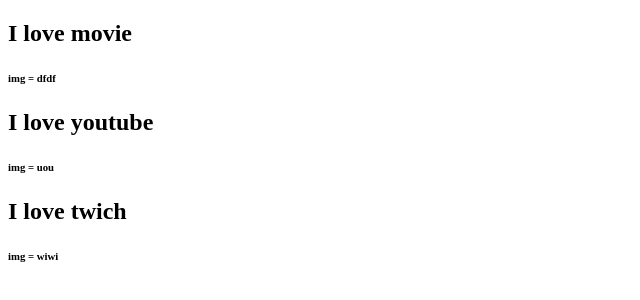
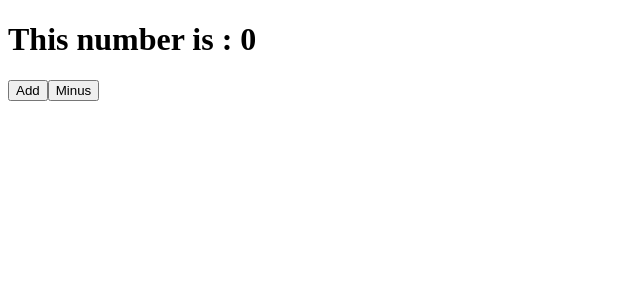
Before and after one commit to 313yang/movie_app, a React (Create React App) app: page / in a window 1280 px wide. Shown: the top 300 px of the page, without its empty margins (0-640 px from the left). Built offline with nearby package versions, Linux system fonts and the light colour scheme.

Commit message:
class component & setState

```diff
--- a/src/App.js
+++ b/src/App.js
@@ -1,42 +1,25 @@
 import PropTypes from "prop-types";
+import React from "react";
 
-function Hobby({ fav, img }) {
-  return (
-    <div>
-      <h2>I love {fav}</h2>
-      <h6>img = {img}</h6>
-    </div>
-  );
-}
-Hobby.propTypes = {
-  fav: PropTypes.string.isRequired,
-  img: PropTypes.string.isRequired,
-};
-const favList = [
-  {
-    id: 1,
-    name: "movie",
-    img: "dfdf",
-  },
-  {
-    id: 2,
-    name: "youtube",
-    img: "uou",
-  },
-  {
-    id: 3,
-    name: "twich",
-    img: "wiwi",
-  },
-];
-function App() {
-  return (
-    <div>
-      {favList.map((fav) => (
-        <Hobby key={fav.id} fav={fav.name} img={fav.img} />
-      ))}
-    </div>
-  );
+class App extends React.Component {
+  state = {
+    count: 0,
+  };
+  add = () => {
+    this.setState((current) => ({ count: current.count + 1 }));
+  };
+  minus = () => {
+    this.setState((current) => ({ count: current.count - 1 }));
+  };
+  render() {
+    return (
+      <div>
+        <h1>This number is : {this.state.count}</h1>
+        <button onClick={this.add}>Add</button>
+        <button onClick={this.minus}>Minus</button>
+      </div>
+    );
+  }
 }
 
 export default App;
```
